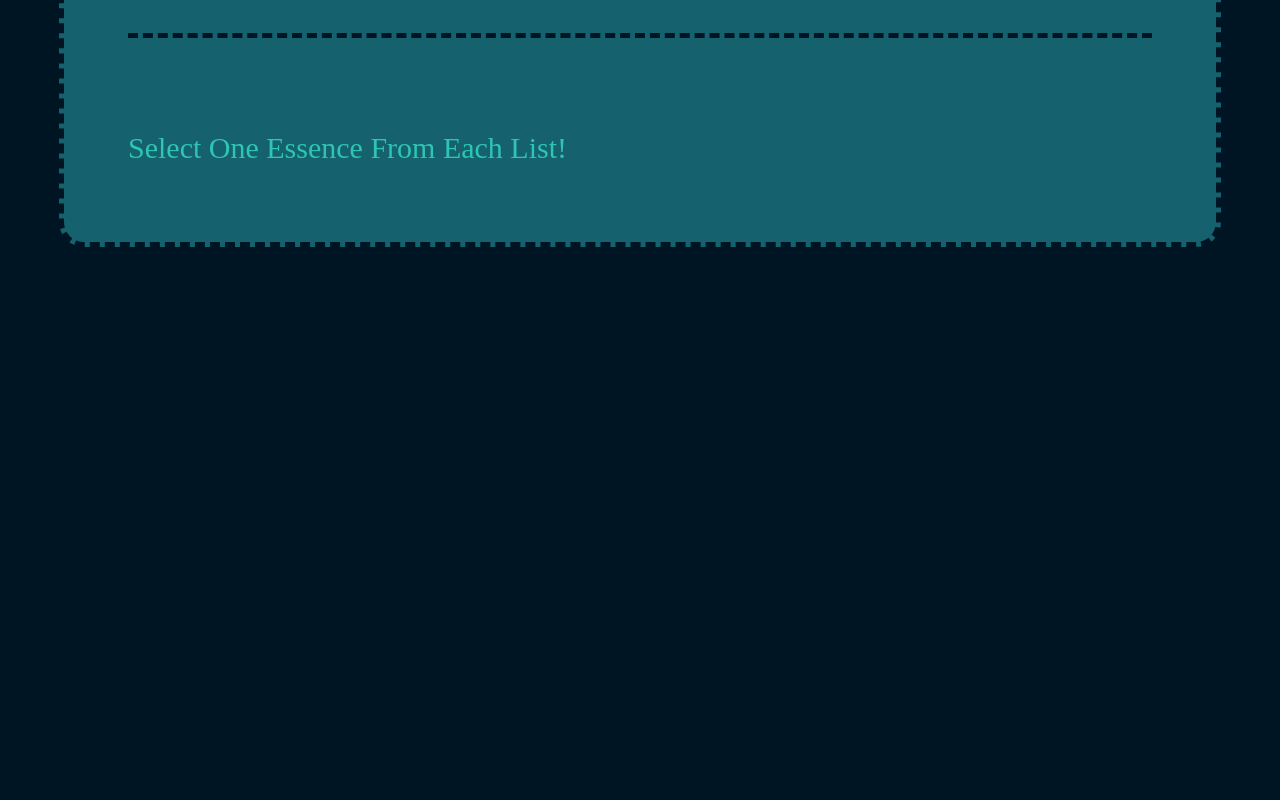
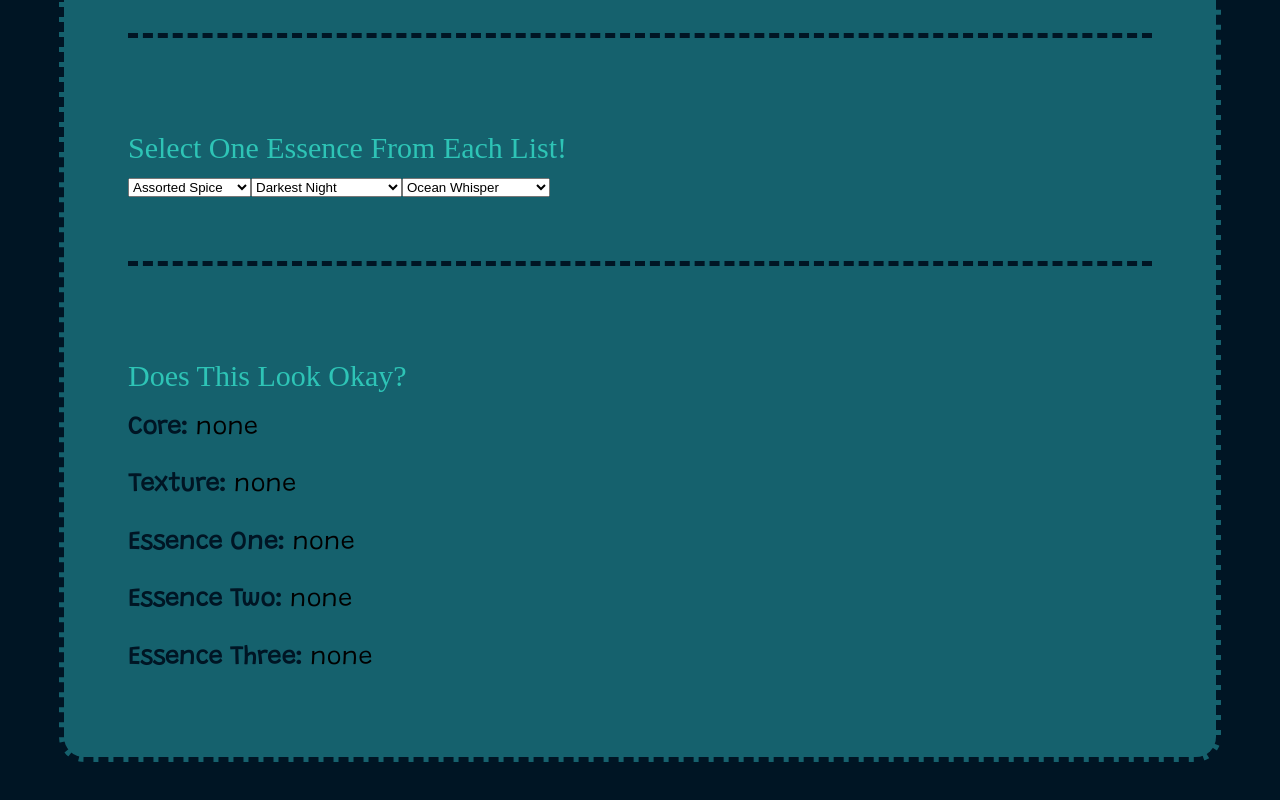
Before and after one commit to themarkfullton/patchwork-front-end, a React (Create React App) app: page /create in a window 1280 px wide. Shown: the part 1839-2639 px from the top of the page. Before the commit the page ends 2176 px from the top, so only its background shows below. Built offline with nearby package versions, Linux system fonts and the light colour scheme; a web font is replaced by a local one.

Commit message:
Added base dropdowns for essences

```diff
--- /dev/null
+++ b/src/containers/create/firstEssence.json
@@ -0,0 +1,30 @@
+[
+    {
+        "name":"Assorted Spice",
+        "val":"sassy"
+    },
+    {
+        "name":"Fresh Rose",
+        "val":"passionate"
+    },
+    {
+        "name":"Fake Moustache",
+        "val":"comical"
+    },
+    {
+        "name":"Broken Heart",
+        "val":"despondent"
+    },
+    {
+        "name":"Grimoire",
+        "val":"analytical"
+    },
+    {
+        "name":"Forgotten Dream",
+        "val":"idealistic"
+    },
+    {
+        "name":"Tea Leaves",
+        "val":"gentle"
+    }
+]
--- a/src/containers/create/index.js
+++ b/src/containers/create/index.js
@@ -1,6 +1,9 @@
 import React from "react";
 import CoreList from "./cores.json";
 import TextureList from "./textures.json";
+import FirstEssence from "./firstEssence.json";
+import SecondEssence from "./secondEssence.json";
+import ThirdEssence from "./thirdEssence.json";
 import Doc from "./doc.png";
 
 class Create extends React.Component {
@@ -18,6 +21,9 @@ class Create extends React.Component {
 
         this.onCoreChange = this.onCoreChange.bind(this);
         this.onTextureChange = this.onTextureChange.bind(this);
+        this.onFirstEssenceChange = this.onFirstEssenceChange.bind(this);
+        this.onSecondEssenceChange = this.onSecondEssenceChange.bind(this);
+        this.onThirdEssenceChange = this.onThirdEssenceChange.bind(this);
   }
 
     onCoreChange(e) {
@@ -26,6 +32,18 @@ class Create extends React.Component {
 
     onTextureChange(e) {
         this.setState({ texture: e.target.value });
+    }
+
+    onFirstEssenceChange(e) {
+        this.setState({ firstEssence: e.target.value });
+    }
+
+    onSecondEssenceChange(e) {
+        this.setState({ secondEssence: e.target.value });
+    }
+
+    onThirdEssenceChange(e) {
+        this.setState({ thirdEssence: e.target.value });
     }
 
     render() {
@@ -68,6 +86,36 @@ class Create extends React.Component {
                 <hr />
                 <br />
                 <h2>Select One Essence From Each List!</h2>
+                <select className="dropdown" onChange={this.onFirstEssenceChange} >
+                    {FirstEssence.map((essence, idx) => {
+                        return (
+                            <option className="dropOpt" key={idx} value={essence.val}>{essence.name}</option>
+                        )
+                    })}
+                </select>
+                <select className="dropdown" onChange={this.onSecondEssenceChange} >
+                    {SecondEssence.map((essence, idx) => {
+                        return (
+                            <option className="dropOpt" key={idx} value={essence.val}>{essence.name}</option>
+                        )
+                    })}
+                </select>
+                <select className="dropdown" onChange={this.onThirdEssenceChange} >
+                    {ThirdEssence.map((essence, idx) => {
+                        return (
+                            <option className="dropOpt" key={idx} value={essence.val} dataname={essence.name}>{essence.name}</option>
+                        )
+                    })}
+                </select>
+                <br />
+                <hr />
+                <br />
+                <h2>Does This Look Okay?</h2>
+                <p><b>Core: </b>{this.state.core}</p>
+                <p><b>Texture: </b>{this.state.texture}</p>
+                <p><b>Essence One: </b>{this.state.firstEssence}</p>
+                <p><b>Essence Two: </b>{this.state.secondEssence}</p>
+                <p><b>Essence Three: </b>{this.state.thirdEssence}</p>
             </div>
       </div>
     );
--- /dev/null
+++ b/src/containers/create/secondEssence.json
@@ -0,0 +1,30 @@
+[
+    {
+        "name":"Darkest Night",
+        "val":"despondent"
+    },
+    {
+        "name":"Essence of Arithmetic",
+        "val":"analytical"
+    },
+    {
+        "name":"Echo of Hope",
+        "val":"idealistic"
+    },
+    {
+        "name":"Inner Fire",
+        "val":"passionate"
+    },
+    {
+        "name":"Bottled Indignation",
+        "val":"sassy"
+    },
+    {
+        "name":"Memory of Sunset",
+        "val":"gentle"
+    },
+    {
+        "name":"Ill-Timed Noise",
+        "val":"comical"
+    }
+]
--- /dev/null
+++ b/src/containers/create/thirdEssence.json
@@ -0,0 +1,30 @@
+[
+    {
+        "name":"Ocean Whisper",
+        "val":"gentle"
+    },
+    {
+        "name":"Vibrant Soul",
+        "val":"passionate"
+    },
+    {
+        "name":"Brain Matter",
+        "val":"analytical"
+    },
+    {
+        "name":"Twinkling Dust",
+        "val":"comical"
+    },
+    {
+        "name":"Neverending Horizon",
+        "val":"idealistic"
+    },
+    {
+        "name":"Sharp Tongue",
+        "val":"sassy"
+    },
+    {
+        "name":"Rain Cloud",
+        "val":"despondent"
+    }
+]
```
